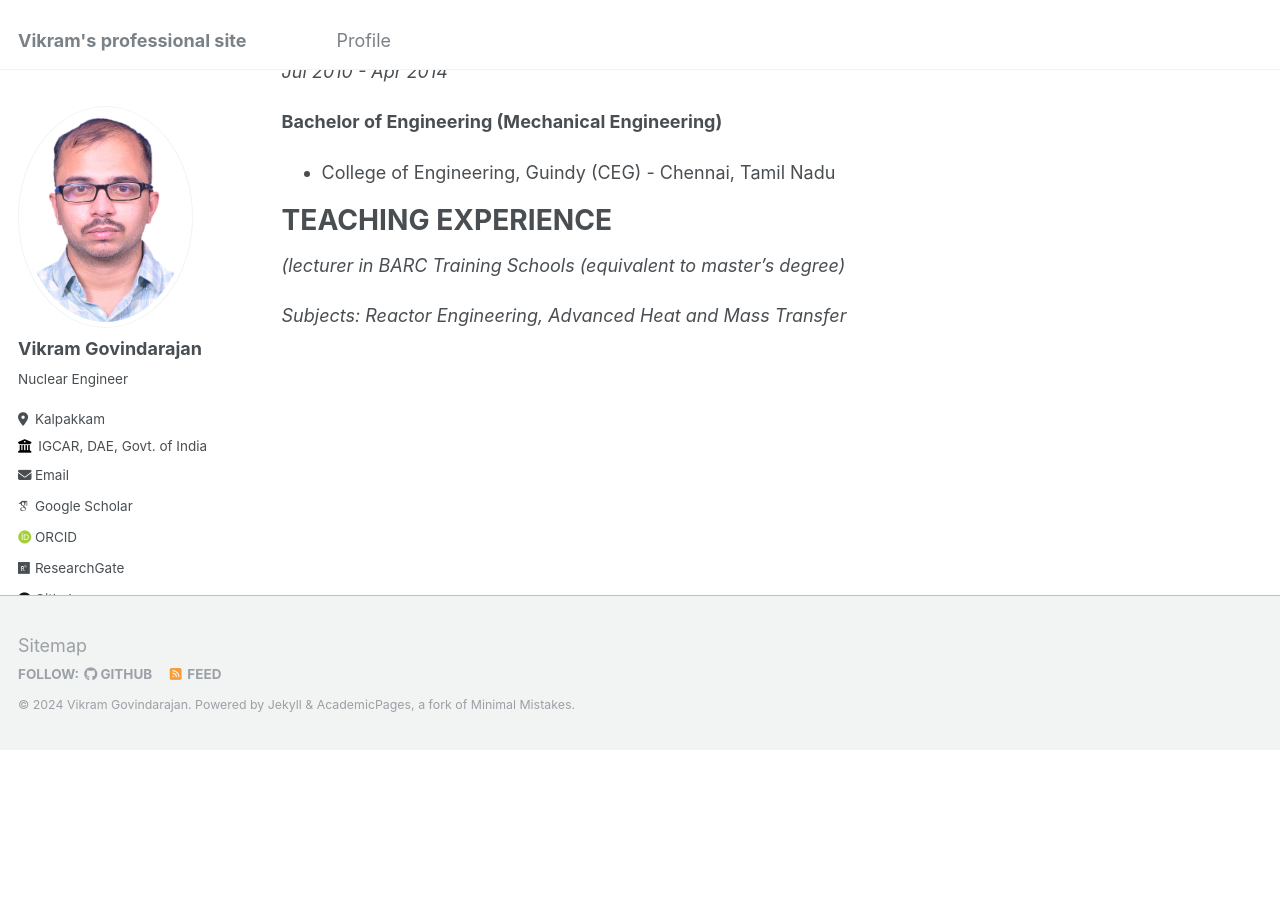
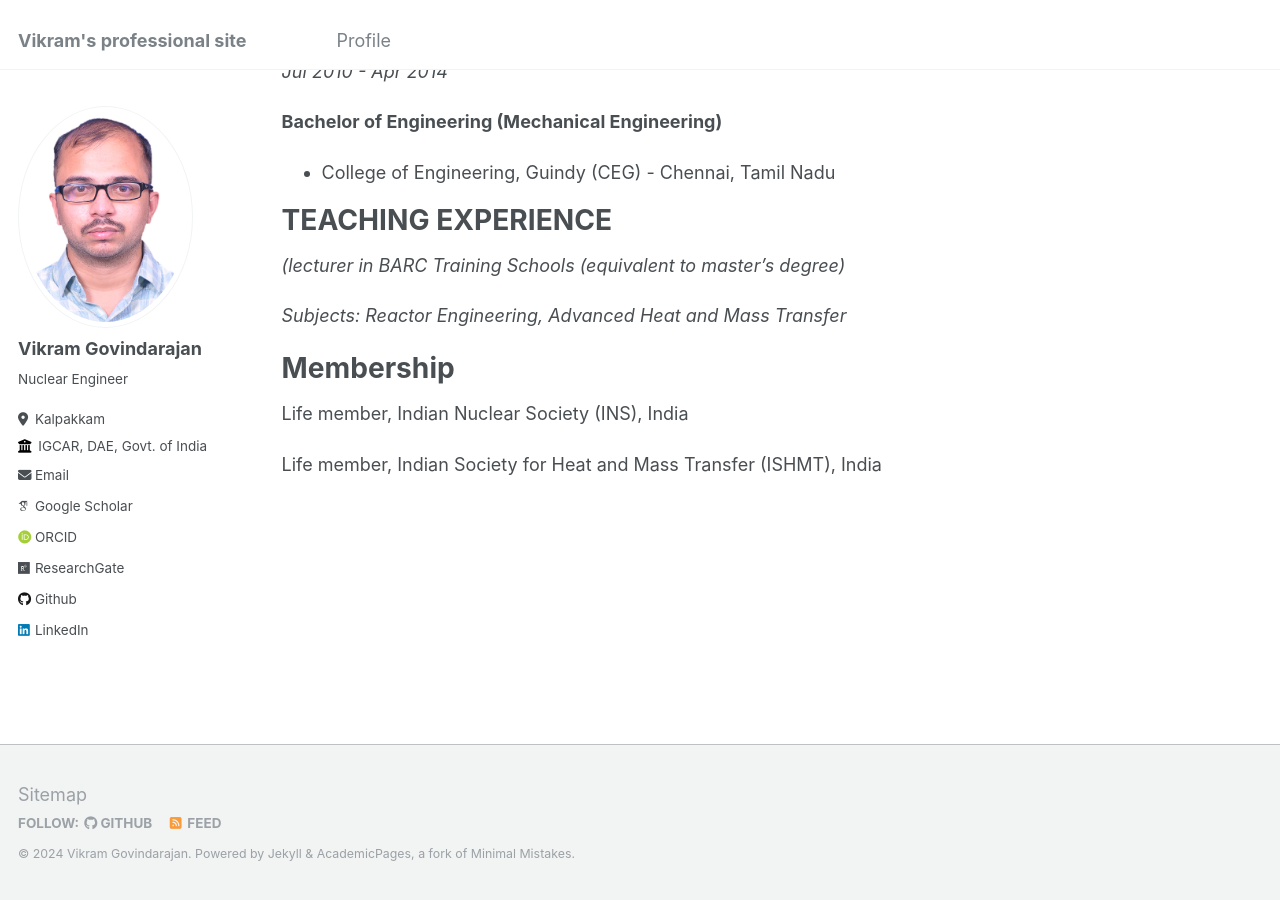
Before and after one commit to VikramGovindarajan/vikramgovindarajan.github.io, a Jekyll site: the page built from _pages/profile.md, in a window 1280 px wide and 900 px high, scrolled down 607 px. Built offline with Jekyll 4.4.1, drawn with Linux system fonts in a browser that asks for light colours; some web fonts are replaced; before the commit the page ends 1358 px from its top, so only the background shows below that.

Commit message:
add membership details

```diff
--- a/_pages/profile.md
+++ b/_pages/profile.md
@@ -30,3 +30,9 @@ TEACHING EXPERIENCE
 *(lecturer in BARC Training Schools (equivalent to master’s degree)*
 
 *Subjects: Reactor Engineering, Advanced Heat and Mass Transfer*
+
+Membership
+==========
+Life member, Indian Nuclear Society (INS), India
+
+Life member, Indian Society for Heat and Mass Transfer (ISHMT), India
```
